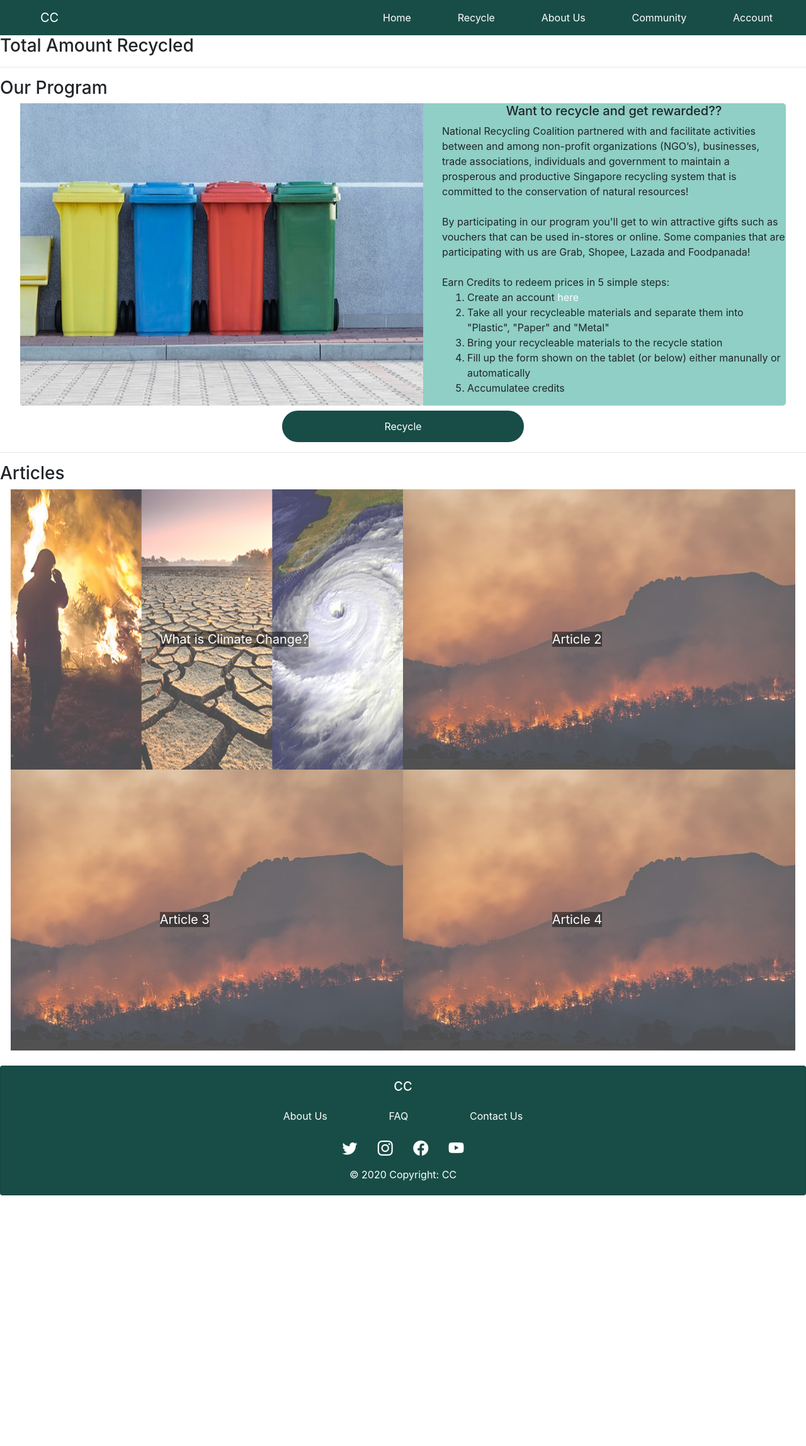
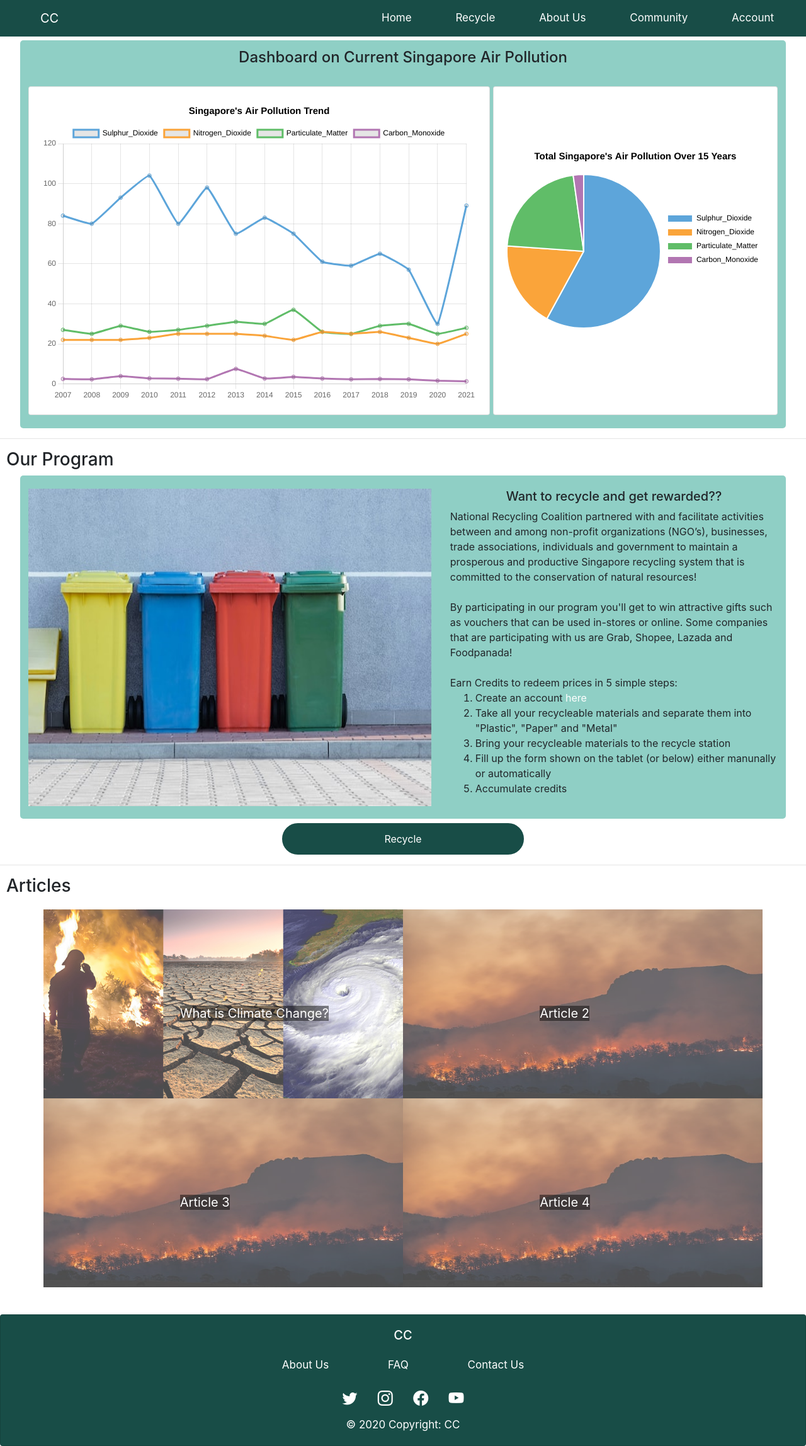
Before and after one commit to exfang/CodeOverFlow-Hackathon, a Flask app: page / in a window 1280 px wide. Shown: the whole page at 63% size. Before the commit the page ends 1898 px from the top, so only its background shows below. Run offline with Flask 2, Linux system fonts and the light colour scheme; data comes from the database, SQL or seed files in the repository; both versions use the stored data as it was after the commit; some libraries are stand-ins or nearby versions.

Commit message:
home page finished

```diff
--- a/app.py
+++ b/app.py
@@ -6,6 +6,8 @@ from flask_mail import Mail, Message
 from flask_sqlalchemy import SQLAlchemy
 from werkzeug.security import check_password_hash, generate_password_hash
 from random import *
+import pandas as pd
+import json
 
 app = Flask(__name__)
 app.secret_key = 'any_random_string'
@@ -36,9 +38,88 @@ class Users(db.Model):
         return check_password_hash(self.password, password)
 
 
+class air_pollution_SG(db.Model):
+    id = db.Column('row_id', db.Integer, primary_key = True)
+    Year = db.Column(db.String(4), nullable = False, unique = True)
+    Sulphur_Dioxide = db.Column(db.Integer)
+    Nitrogen_Dioxide = db.Column(db.Integer)
+    Particulate_Matter = db.Column(db.Integer)
+    Carbon_Monoxide = db.Column(db.Integer)
+
+    def __init__(self, *argv, **kwargs):
+        if argv:
+            self.Year = argv[0][0]
+            self.Sulphur_Dioxide = argv[0][1]
+            self.Nitrogen_Dioxide = argv[0][2]
+            self.Particulate_Matter = argv[0][3]
+            self.Carbon_Monoxide = argv[0][4]
+db.create_all()
+df = pd.read_csv('M890641.csv')
+keep = ['Data Series','Sulphur Dioxide (Maximum 24-Hour Mean) (Microgram Per Cubic Metre)','Nitrogen Dioxide (Annual Mean) (Microgram Per Cubic Metre)',
+'Particulate Matter (PM10) (Annual Mean) (Microgram Per Cubic Metre)','Carbon Monoxide (Maximum 1-Hour Mean) (Milligram Per Cubic Metre)']
+df = df.filter(items=keep)
+df.rename(columns={
+    'Data Series': 'Year',
+    'Sulphur Dioxide (Maximum 24-Hour Mean) (Microgram Per Cubic Metre)': 'Sulphur_Dioxide',
+    'Nitrogen Dioxide (Annual Mean) (Microgram Per Cubic Metre)': 'Nitrogen_Dioxide',
+    'Particulate Matter (PM10) (Annual Mean) (Microgram Per Cubic Metre)': 'Particulate_Matter',
+    'Carbon Monoxide (Maximum 1-Hour Mean) (Milligram Per Cubic Metre)': 'Carbon_Monoxide',
+    }, inplace=True)
+df1 = df.values.tolist()
+
+for data in df1:
+    print(data[0])
+    exitsted = air_pollution_SG.query.filter_by(Year = data[0]).first()
+    if exitsted is None:
+        db.session.add(air_pollution_SG(data))
+        db.session.commit()
+    else:
+        print("Existsed")
+
 @app.route('/')
 def home():
-    return render_template("home.html")
+    result = db.session.query(
+        air_pollution_SG.Year,
+        air_pollution_SG.Sulphur_Dioxide,
+        air_pollution_SG.Nitrogen_Dioxide,
+        air_pollution_SG.Particulate_Matter,
+        air_pollution_SG.Carbon_Monoxide).group_by(air_pollution_SG.Year).order_by(air_pollution_SG.Year).all()
+
+    overall = db.session.query(
+        db.func.sum(air_pollution_SG.Sulphur_Dioxide),
+        db.func.sum(air_pollution_SG.Nitrogen_Dioxide),
+        db.func.sum(air_pollution_SG.Particulate_Matter),
+        db.func.sum(air_pollution_SG.Carbon_Monoxide)).order_by(air_pollution_SG.Year).all()
+
+
+    year_list = []
+    sd_list = []
+    nd_list = []
+    pm_list = []
+    cm_list = []
+    for years, sd, nd, pm, cm in result:
+        year = years.split('.')
+        year_list.append(year[0])
+        sd_list.append(sd)
+        nd_list.append(nd)
+        pm_list.append(pm)
+        cm_list.append(cm)
+
+    overall_list = []
+    for sum_sd, sum_nd, sum_pm, sum_cm in overall:
+        overall_list.append(sum_sd)
+        overall_list.append(sum_nd)
+        overall_list.append(sum_pm)
+        overall_list.append(sum_cm)
+
+    return render_template("home.html",
+                            sulphur_dioxide = json.dumps(sd_list),
+                            nitrogen_dioxide = json.dumps(nd_list),
+                            particulate_matter = json.dumps(pm_list),
+                            carbon_monoxide = json.dumps(cm_list),
+                            dates_label =json.dumps(year_list),
+                            overall = json.dumps(overall_list)
+                        )
 
 
 @app.route('/login', methods=['GET', 'POST'])
--- a/static/CSS/base.css
+++ b/static/CSS/base.css
@@ -1,6 +1,7 @@
 nav, .footer{
     background-color: #184D47;
     color: #FFF;
+    font-size: 17px;
 }
 
 a, i{
--- a/static/CSS/home.css
+++ b/static/CSS/home.css
@@ -1,8 +1,32 @@
+h3{
+    padding-left: 10px;
+}
+
+h4{
+    text-align: center;
+}
+
+.content-container{
+    width: 95%;
+    margin: .5% auto;
+    border-radius: 5px;
+    padding: 1%;
+}
+
+.trend{grid-area: trend;}
+.overall { grid-area: overall; }
+
+.statistic{
+    display: grid;
+    grid-template-areas:
+      'trend overall';
+    gap: 5px;
+}
+
 .program-content{
     background-color: #00917b70;
     border-radius: 5px;
-    width: 95%;
-    margin: auto;
+    padding: 1%;
 }
 
 .program-button{
@@ -19,10 +43,9 @@
     border-radius: 500px;
 }
 
-.articles{
-    width: 95%;
+/* .articles{
     margin: auto;
-}
+} */
 
 .articles a img{
     width:100%;
@@ -38,3 +61,20 @@
     background-color: rgba(0, 0, 0, 0.466);
     font-size: 20px;
 }
+
+.article1{grid-area: art1;}
+.article2{ grid-area: art2; }
+.article3{grid-area: art3;}
+.article4{ grid-area: art4; }
+
+.articles{
+    display: grid;
+    grid-template-areas:
+      'art1 art2'
+      'art3 art4';
+    gap: 0px;
+    grid-template-columns: 48% 48%;
+    grid-template-rows: 50% 50%;
+    justify-content: center;
+    height: 600px;
+}
--- a/templates/base.html
+++ b/templates/base.html
@@ -12,6 +12,7 @@
     <!-- Include own CSS Stylesheet in the block head -->
     {% block head %}
     {% endblock %}
+    <script src="https://cdn.jsdelivr.net/npm/chart.js@3.9.1/dist/chart.min.js"></script>
 </head>
 <body>
     {% block navbar %}
--- a/templates/home.html
+++ b/templates/home.html
@@ -5,13 +5,30 @@
 {% endblock %}
 
 {% block content %}
-<h3>Total Amount Recycled</h3>
-<div>
+<div class="content-container"  style="background-color: #00917b70;">
+    <h4>Dashboard on Current Singapore Air Pollution</h4>
+    <br>
+    <div class="statistic">
+        <div class="card card-style mb-2">
+            <div class="card-body">
+                <div class="chart-container" style="position: relative; height:30rem;">
+                    <canvas id="trend"></canvas>
+                </div>
+            </div>
+        </div>
 
+        <div class="card card-style mb-2">
+            <div class="card-body">
+                <div class="chart-container" style="position: relative; top:15%;">
+                    <canvas id="overall"></canvas>
+                </div>
+            </div>
+        </div>
+    </div>
 </div>
 <hr>
 <h3>Our Program</h3>
-<div class="program-content">
+<div class="content-container program-content">
     <div class="row my-2">
         <img src="{{url_for('static', filename='Image/recycle-program.jpg')}}" atl="Image" class="col"></img>
         <div class="col">
@@ -29,7 +46,7 @@
                 <li>Take all your recycleable materials and separate them into "Plastic", "Paper" and "Metal"</li>
                 <li>Bring your recycleable materials to the recycle station</li>
                 <li>Fill up the form shown on the tablet (or below) either manunally or automatically</li>
-                <li>Accumulatee credits</li>
+                <li>Accumulate credits</li>
             </ol>
         </div>
     </div>
@@ -41,21 +58,144 @@
  </div>
 <hr>
 <h3>Articles</h3>
-<div class="articles">
-    <div class="row">
-        <a href="/" class="col p-0"><img src="{{url_for('static', filename='Image/climate-change.jpeg')}}" alt="global-warming">
-        <span>What is Climate Change?</span></a>
+<div class="content-container">
+    <div class="articles">
+        <a href="#" id="article1"><img src="{{url_for('static', filename='Image/climate-change.jpeg')}}" alt="global-warming">
+            <span>What is Climate Change?</span></a>
 
-        <a href="/" class="col p-0"><img src="{{url_for('static', filename='Image/global-warming.jpg')}}" alt="global-warming">
-        <span>Article 2</span></a>
-    </div>
-    <div class="row">
-        <a href="/" class="col p-0"><img src="{{url_for('static', filename='Image/global-warming.jpg')}}" alt="global-warming">
-        <span>Article 3</span></a>
+            <a href="#" id="article2"><img src="{{url_for('static', filename='Image/global-warming.jpg')}}" alt="global-warming">
+            <span>Article 2</span></a>
+            <a href="#" id="article3"><img src="{{url_for('static', filename='Image/global-warming.jpg')}}" alt="global-warming">
+            <span>Article 3</span></a>
 
-        <a href="/" class="col p-0"><img src="{{url_for('static', filename='Image/global-warming.jpg')}}" alt="global-warming">
-        <span>Article 4</span></a>
+            <a href="#" id="article4"><img src="{{url_for('static', filename='Image/global-warming.jpg')}}" alt="global-warming">
+            <span>Article 4</span></a>
     </div>
 </div>
 <br>
+{% block scripts %}
+<script>
+
+    let sulphur_dioxide = JSON.parse({{ sulphur_dioxide | tojson }})
+    let nitrogen_dioxide = JSON.parse({{ nitrogen_dioxide | tojson }})
+    let particulate_matter = JSON.parse({{ particulate_matter | tojson }})
+    let carbon_monoxide = JSON.parse({{ carbon_monoxide | tojson }})
+    labels = JSON.parse({{ dates_label  | tojson}})
+
+    new Chart(document.getElementById("trend"), {
+            type: "line",
+            data:
+            {
+                labels: labels,
+                datasets: [
+                    {
+                        label: "Sulphur_Dioxide",
+                        data: sulphur_dioxide,
+                        fill: false,
+                        borderColor: '#5DA5DA',
+                        lineTension: 0.1,
+                        yAxisID: 'y',
+                    },
+                    {
+                        label: 'Nitrogen_Dioxide',
+                        data: nitrogen_dioxide,
+                        fill: false,
+                        borderColor: '#FAA43A',
+                        lineTension: 0.1,
+                     },
+                     {
+                        label: 'Particulate_Matter',
+                        data: particulate_matter,
+                        fill: false,
+                        borderColor: '#60BD68',
+                        lineTension: 0.1,
+                     },
+                     {
+                        label: 'Carbon_Monoxide',
+                        data: carbon_monoxide,
+                        fill: false,
+                        borderColor: '#B276B2',
+                        lineTension: 0.1,
+                     },
+                ]
+            },
+            options: {
+                    maintainAspectRatio: false,
+                    responsive: true,
+                    interaction: {
+                    mode: 'index',
+                    intersect: false,
+                },
+                scales: {
+                    y: {
+                        type: 'linear',
+                        display: true,
+                        position: 'left',
+                        beginAtZero: true
+                    },
+                    y1: {
+                        type: 'linear',
+                        display: false,
+                        position: 'right',
+                        beginAtZero: true
+                }
+            },
+            plugins: {
+                title: {
+                    display: true,
+                    text: "Singapore's Air Pollution Trend",
+                    color: '#000',
+                    font: {
+                        size: 15,
+                    }
+                },
+                legend: {
+                    display: true,
+                    labels: {
+                        color: 'rgb(0,0,0)'
+                    }
+                },
+            },
+        }
+    });
+
+    let overall = JSON.parse({{ overall | tojson }})
+    new Chart(document.getElementById("overall"), {
+        type: 'pie',
+        data: {
+        labels: ['Sulphur_Dioxide', 'Nitrogen_Dioxide', 'Particulate_Matter', 'Carbon_Monoxide'],
+            datasets: [{
+                data: overall,
+                backgroundColor: ['#5DA5DA ', '#FAA43A', '#60BD68',
+                    '#B276B2', '#E16851', '#FB8267'],
+            }],
+        },
+        options: {
+            maintainAspectRatio: false,
+                responsive: true,
+                interaction: {
+                mode: 'index',
+                intersect: false,
+            },
+            plugins: {
+                title: {
+                    display: true,
+                    text: "Total Singapore's Air Pollution Over 15 Years",
+                    color: "#000",
+                    font: {
+                        size: 15,
+                    }
+                },
+                legend: {
+                    display: true,
+                    position: "right",
+                    labels: {
+                        color: 'rgb(0,0,0)'
+                    }
+                },
+            },
+        }
+    })
+</script>
 {% endblock %}
+{% endblock %}
```
Also changed, not shown: M890641.csv (added, +16 -0 lines), requirements.txt (+20 -5 lines), CC.db (added).
